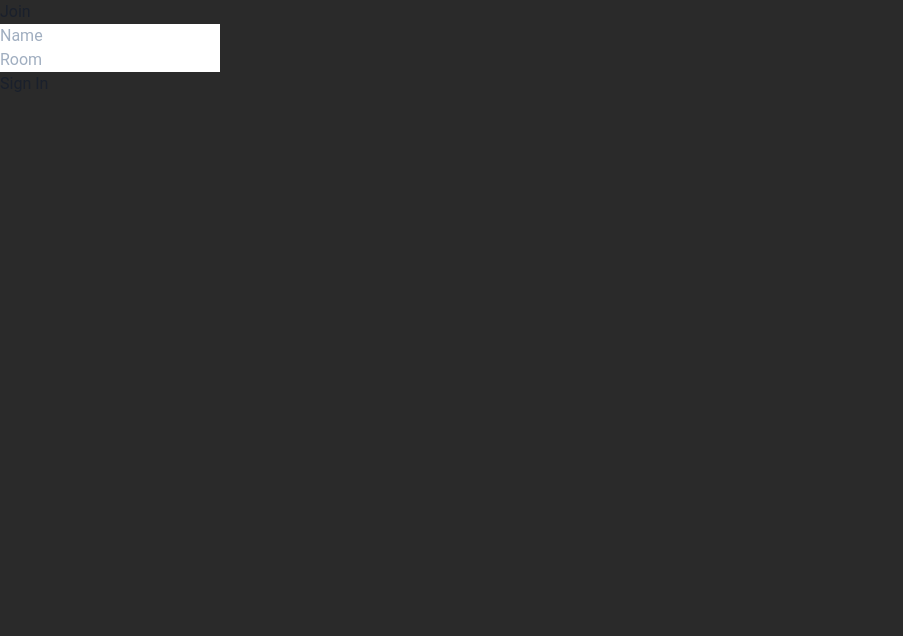
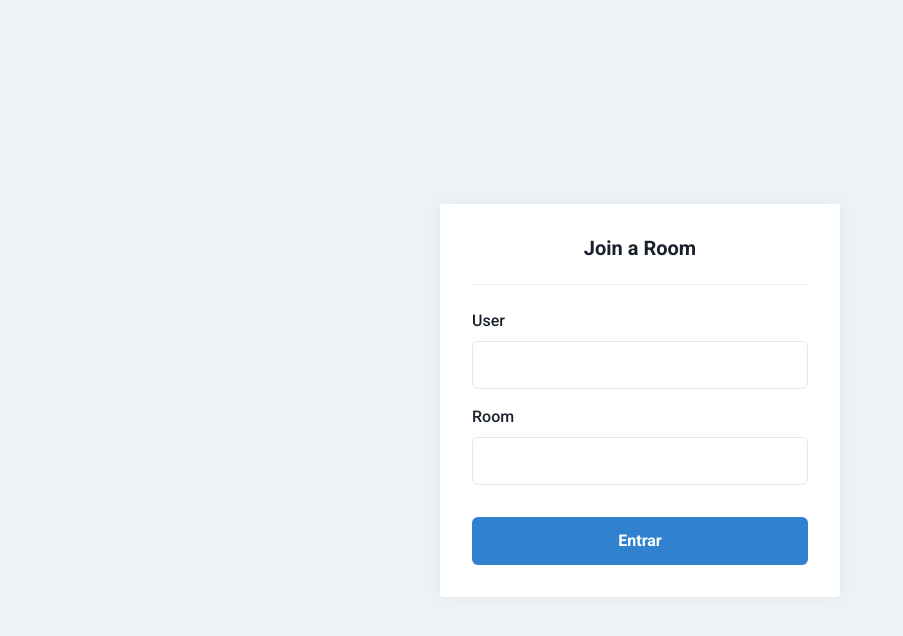
Before and after one commit to llucasreis/chat-app, a React (Vite) app in the folder client/: page / in a window 1280 px wide. Shown: the top 636 px of the page, without its empty margins (0-903 px from the left). Built offline with nearby package versions, Linux system fonts and the light colour scheme.

Commit message:
feat: add home page

```diff
--- a/client/index.html
+++ b/client/index.html
@@ -3,7 +3,9 @@
   <head>
     <meta charset="UTF-8" />
     <meta name="viewport" content="width=device-width, initial-scale=1.0" />
-    <title>Vite App</title>
+    <title>Chat App</title>
+    <link rel="preconnect" href="https://fonts.gstatic.com">
+    <link href="https://fonts.googleapis.com/css2?family=Roboto:wght@400;500;700&display=swap" rel="stylesheet">
   </head>
   <body>
     <div id="root"></div>
--- a/client/src/App.tsx
+++ b/client/src/App.tsx
@@ -2,11 +2,11 @@ import React from 'react';
 
 import { BrowserRouter as Router, Route } from 'react-router-dom';
 
-import Join from './components/Join';
+import Home from './pages/Home';
 
 const App: React.FC = () => (
   <Router>
-    <Route path="/" exact component={Join} />
+    <Route path="/" exact component={Home} />
   </Router>
 );
 
--- /dev/null
+++ b/client/src/components/Button/index.tsx
@@ -0,0 +1,23 @@
+import React from 'react';
+import {
+  Button as ChakraButton,
+  ButtonProps as ChakraButtonProps,
+} from '@chakra-ui/react';
+
+type ButtonProps = ChakraButtonProps;
+
+const Button: React.FC<ButtonProps> = ({ children, ...rest }) => {
+  return (
+    <ChakraButton
+      color="white"
+      fontSize="md"
+      size="lg"
+      colorScheme="blue"
+      {...rest}
+    >
+      {children}
+    </ChakraButton>
+  );
+};
+
+export default Button;
--- /dev/null
+++ b/client/src/components/Input/index.tsx
@@ -0,0 +1,23 @@
+import React from 'react';
+import {
+  FormControl,
+  FormLabel,
+  Input as ChackraInput,
+  InputProps as ChackraInputProps,
+} from '@chakra-ui/react';
+
+interface InputProps extends ChackraInputProps {
+  name: string;
+  label?: string;
+}
+
+const Input: React.FC<InputProps> = ({ name, label, ...rest }) => {
+  return (
+    <FormControl id={name}>
+      {!!label && <FormLabel>{label}</FormLabel>}
+      <ChackraInput size="lg" id={name} focusBorderColor="blue.500" {...rest} />
+    </FormControl>
+  );
+};
+
+export default Input;
--- a/client/src/components/Join/index.tsx
+++ /dev/null
@@ -1,55 +0,0 @@
-import React, { ChangeEvent, useCallback, useState } from 'react';
-import { Link } from 'react-router-dom';
-
-const Join: React.FC = () => {
-  const [name, setName] = useState('');
-  const [room, setRoom] = useState('');
-
-  const handleNameChange = useCallback(
-    (event: ChangeEvent<HTMLInputElement>) => {
-      setName(event.target.value);
-    },
-    [],
-  );
-
-  const handleRoomChange = useCallback(
-    (event: ChangeEvent<HTMLInputElement>) => {
-      setRoom(event.target.value);
-    },
-    [],
-  );
-
-  return (
-    <div className="joinOuterContainer">
-      <div className="joinInnerContainer">
-        <h1 className="heading">Join</h1>
-        <div>
-          <input
-            placeholder="Name"
-            type="text"
-            className="joinInput"
-            onChange={handleNameChange}
-          />
-        </div>
-        <div>
-          <input
-            placeholder="Room"
-            className="joinInput mt-20"
-            type="text"
-            onChange={handleRoomChange}
-          />
-        </div>
-        <Link
-          onClick={e => (!name || !room ? e.preventDefault() : null)}
-          to={`/chat?name=${name}&room=${room}`}
-        >
-          <button className="button mt-20" type="submit">
-            Sign In
-          </button>
-        </Link>
-      </div>
-    </div>
-  );
-};
-
-export default Join;
--- /dev/null
+++ b/client/src/pages/Home/index.tsx
@@ -0,0 +1,37 @@
+import { Divider, Flex, Heading, VStack } from '@chakra-ui/react';
+import React from 'react';
+import Button from '../../components/Button';
+import Input from '../../components/Input';
+
+const Home: React.FC = () => {
+  return (
+    <Flex w="100vw" h="100vh" align="center" justify="center">
+      <Flex
+        w="100%"
+        maxWidth={400}
+        padding={8}
+        bg="white"
+        flexDir="column"
+        borderRadius={4}
+        shadow="0 0 20px rgba(0, 0, 0, 0.05)"
+      >
+        <Heading textAlign="center" size="md">
+          Join a Room
+        </Heading>
+
+        <Divider my={6} />
+
+        <VStack spacing={4}>
+          <Input name="name" type="text" label="User" autoComplete="off" />
+          <Input name="room" type="text" label="Room" />
+        </VStack>
+
+        <Button type="submit" mt="8">
+          Entrar
+        </Button>
+      </Flex>
+    </Flex>
+  );
+};
+
+export default Home;
--- a/client/src/styles/theme.ts
+++ b/client/src/styles/theme.ts
@@ -10,7 +10,8 @@ export const theme = extendTheme({
   styles: {
     global: {
       body: {
-        bg: '#2A2A2A',
+        // color: '#F3F3F3',
+        bg: 'gray.100',
       },
     },
   },
```
